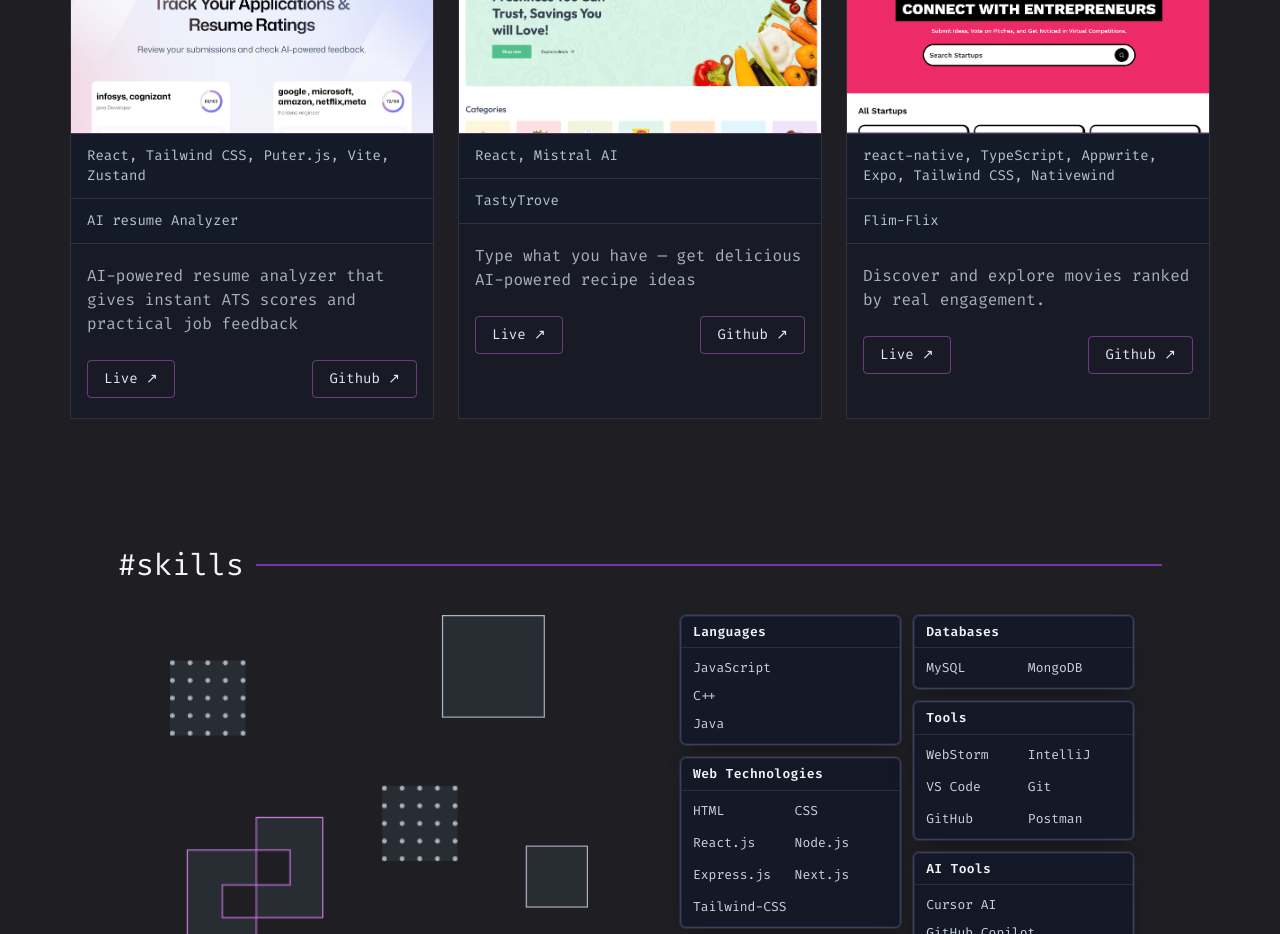
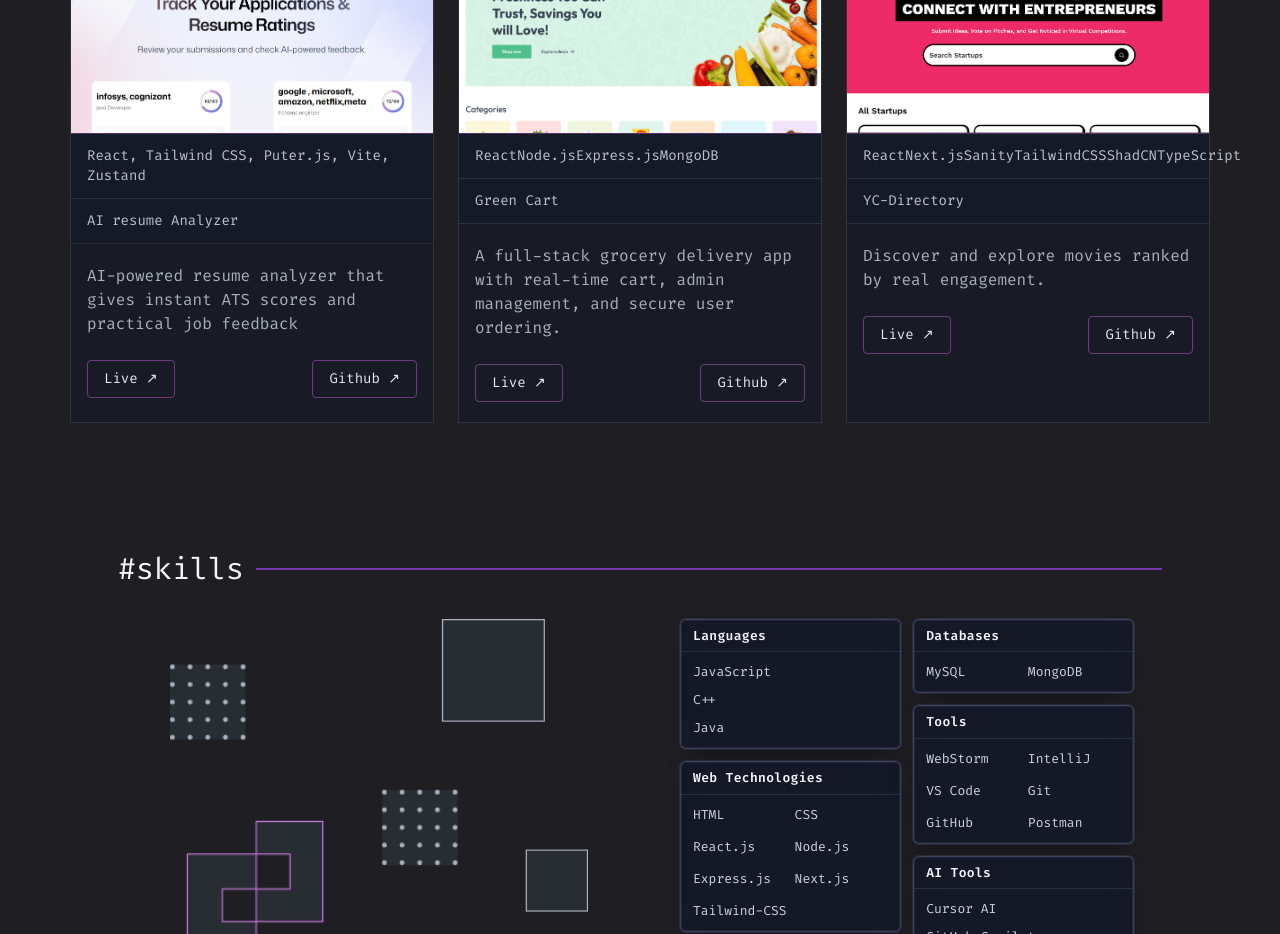
Before and after one commit to Shivamkr0724/Portfolio-website-, a React (Vite) app: page / in a window 1280 px wide. Shown: the part 1160-2094 px from the top of the page. Built offline with nearby package versions, Linux system fonts and the light colour scheme.

Commit message:
change on home page

```diff
--- a/src/components/Projects.jsx
+++ b/src/components/Projects.jsx
@@ -14,20 +14,21 @@ const projects = [
     LiveLink: "https://ai-resume-analyzer-pi-livid.vercel.app/",
   },
   {
-    title: "TastyTrove",
-    stackTop: "React, Mistral AI ",
-    excerpt: "Type what you have — get delicious AI-powered recipe ideas",
-    image: projectTwo,
-    gitHubLink: "https://github.com/Shivamkr0724/TastyTrove.git",
-    LiveLink: "https://recipe-app-ebon-kappa.vercel.app/",
+        title: "Green Cart",
+        stackTop: ["React", "Node.js", "Express.js", "MongoDB"],
+        excerpt: "A full-stack grocery delivery app with real-time cart, admin management, and secure user ordering.",
+        image: projectTwo,
+        githubLink:"https://github.com/Shivamkr0724/FullStack-Green-Cart.git",
+        liveLink: "https://green-cart-jxqw.vercel.app/",
   },
   {
-    title: "Flim-Flix",
-    stackTop: "react-native, TypeScript, Appwrite, Expo, Tailwind CSS, Nativewind  ",
-    excerpt: "Discover and explore movies ranked by real engagement.",
-    image: porjectThree,
-    gitHubLink: "https://github.com/Shivamkr0724/Movie_app",
-    LiveLink: "https://github.com/Shivamkr0724/Movie_app",
+
+        title: "YC-Directory",
+        stackTop: ["React","Next.js","Sanity","TailwindCSS","ShadCN","TypeScript"],
+        excerpt: "Discover and explore movies ranked by real engagement.",
+        image: porjectThree,
+        githubLink: "https://github.com/Shivamkr0724/YC-Directory.git",
+        liveLink: "https://yc-directory-pied-one.vercel.app/",
   },
 ];
 
```
